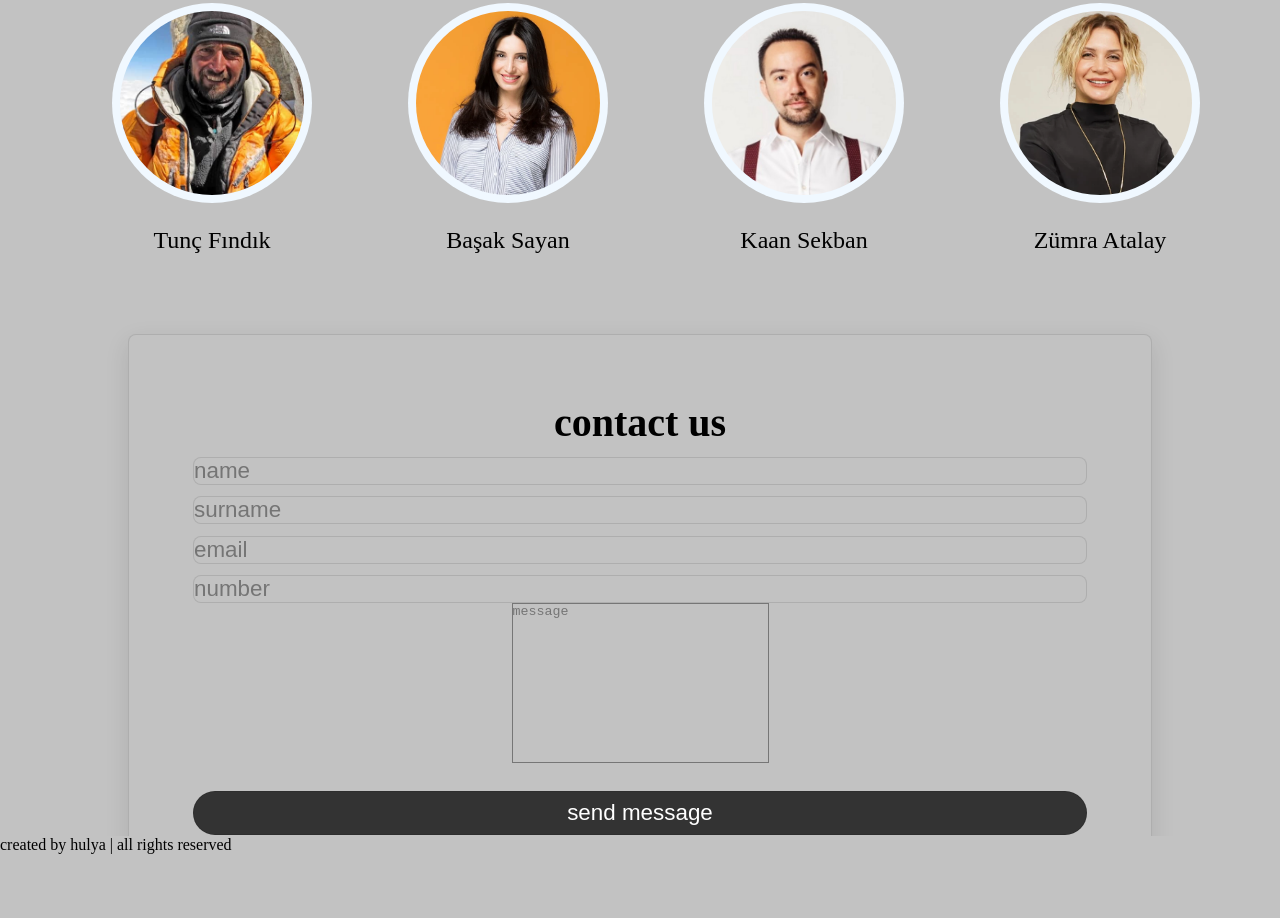
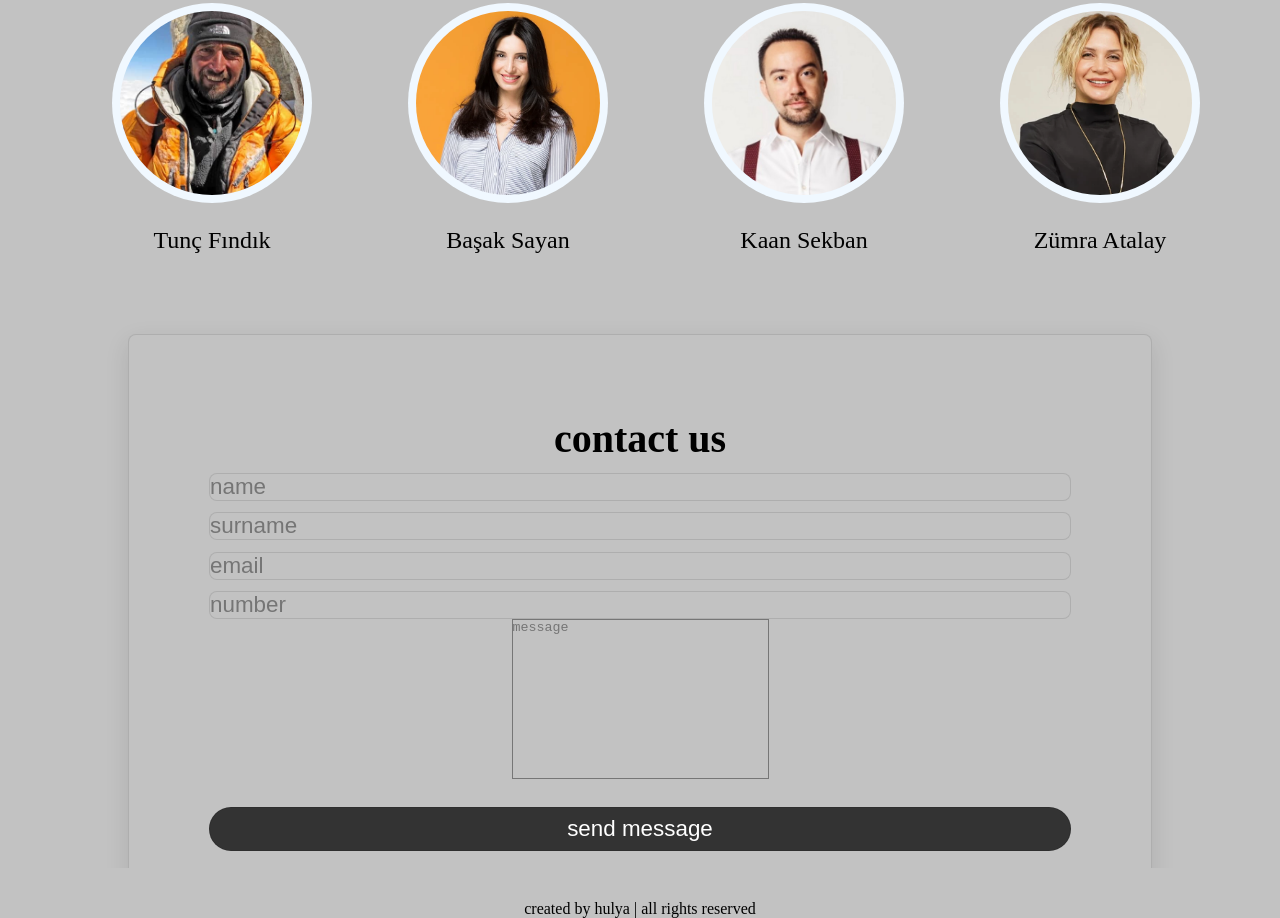
Before and after one commit to hulyakucuk/conference-schedule, a plain HTML site: page index.html in a window 1280 px wide. Shown: the part 1091-2009 px from the top of the page. Before the commit the page ends 1945 px from the top, so only its background shows below. Drawn offline with Linux system fonts and the light colour scheme.

Commit message:
update footer section

```diff
--- a/sass/_contact.scss
+++ b/sass/_contact.scss
@@ -9,7 +9,7 @@ section#contact{
     align-items: center;
     margin: 2rem auto;
     justify-content: center;
-    padding: 4rem;
+    padding: 5rem;
 
 h1{
     width: 100%;
--- /dev/null
+++ b/sass/_footer.scss
@@ -0,0 +1,7 @@
+footer{
+
+    position: relative;
+    top: 2rem;
+    text-align: center;
+
+}
--- a/sass/style.scss
+++ b/sass/style.scss
@@ -6,3 +6,4 @@
 @import "speakers";
 @import "contact";
 @import "container";
+@import "footer";
```
Also changed, not shown: sass/style.css, 1 other file.
